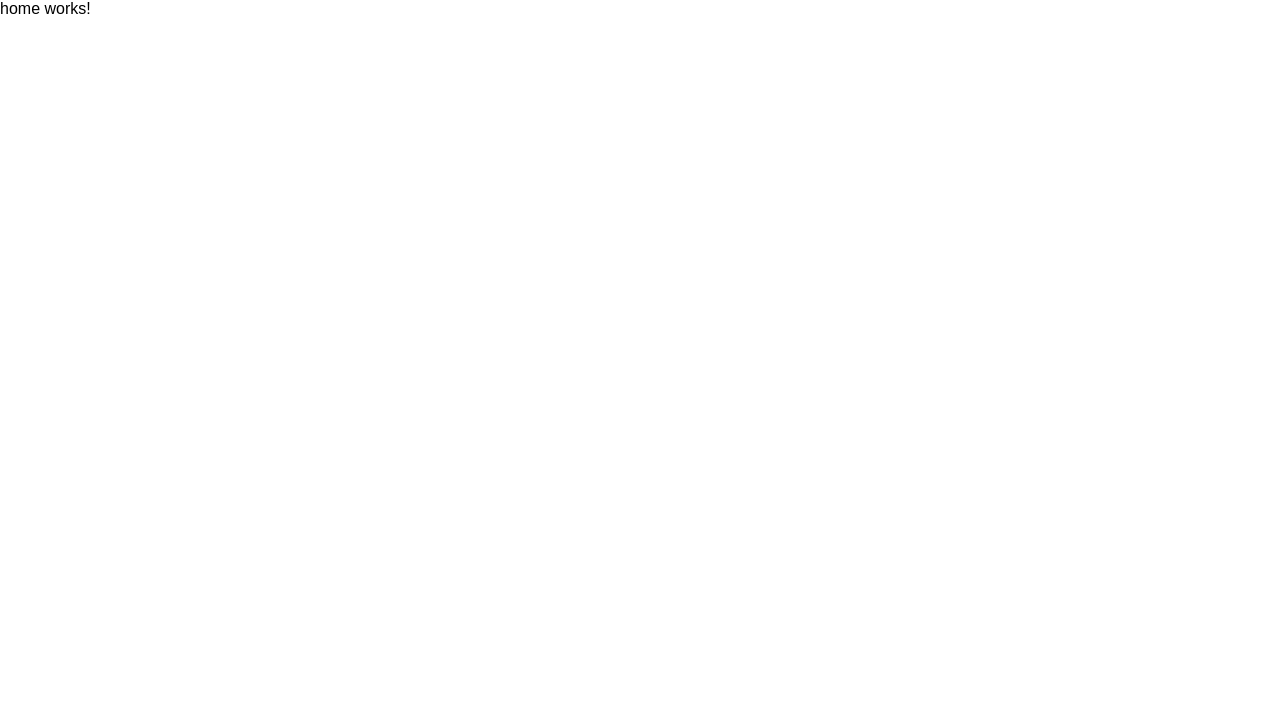
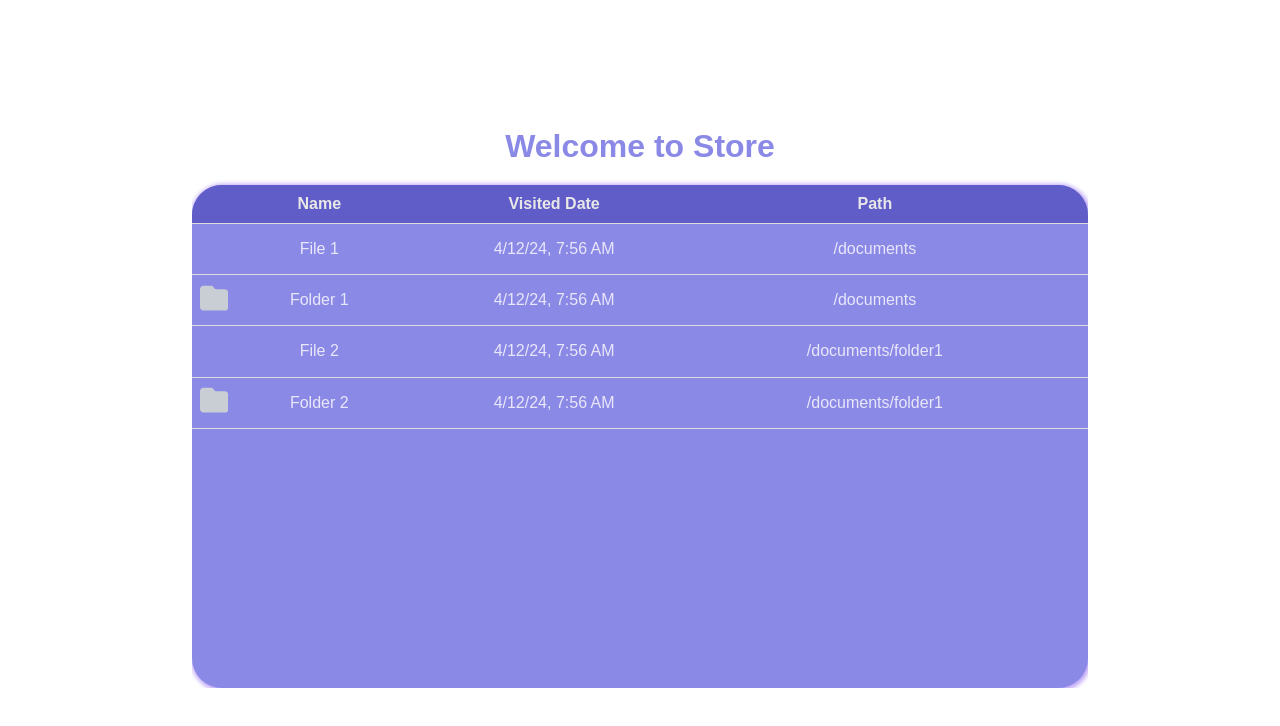
Before and after one commit to Rhythm-KC/Storage, an Angular app in the folder storage/: page /home in a window 1280 px wide. Shown: the top 726 px of the page. Built offline with nearby package versions, Linux system fonts and the light colour scheme.

Commit message:
can display files in the homw page now

```diff
--- a/storage/src/app/descriptor.ts
+++ b/storage/src/app/descriptor.ts
@@ -1,10 +1,16 @@
-export interface FileDescriptor {
+export enum DescriptorType
+{
+    File,
+    Folder
+}
+export interface FileDescriptor{
     name: String,
     root_path: String,
     visited: Date,
+    type: DescriptorType
 }
 
 export interface FileTree{
-    folder_name: string
-    files: [FileDescriptor]
+    root: string,
+    descriptors:FileDescriptor[]
 }
--- a/storage/src/app/home/home.component.css
+++ b/storage/src/app/home/home.component.css
@@ -0,0 +1,86 @@
+.display {
+    display: flex;
+    flex-direction: column;
+    /* Stack children vertically */
+    justify-content: center;
+    /* Center vertically */
+    align-items: center;
+    /* Center horizontally */
+    height: 70vh;
+    /* 70% of viewport height */
+    width: 70%;
+    /* 70% of viewport width */
+    margin: 10% auto;
+    /* Center horizontally */
+    overflow: hidden;
+}
+
+.heading {
+    align-self: center;
+    margin-bottom: 20px;
+    /* Add space below the heading */
+}
+
+h1 {
+    color: var(--secondary-color);
+    font-size: xx-large;
+}
+
+.table-container {
+    width: 100%;
+    border-radius: 30px;
+    background-color: var(--secondary-color);
+    /* Background color */
+    box-shadow: 1px 1px 4px 2px rgba(75, 8, 229, 0.366);
+    /* Optional shadow effect */
+    height: 100%;
+}
+
+
+table {
+    width: 100%;
+    border-collapse: collapse;
+    border-radius: 30px 30px 0px 0px;
+    overflow: hidden;
+    cursor: default;
+}
+
+thead
+{
+    background-color: var(--primary-color);
+    border-bottom: 1px solid #ddd;
+}
+th {
+    color: var(--shadow-color);
+    padding: 10px;
+    font-weight: bold;
+}
+
+tbody {
+    border-radius: 30px;
+    overflow: scroll;
+}
+
+
+td {
+    padding: 8px;
+    border-bottom: 1px solid #ddd;
+    text-align: center;
+    background-color: var(--secondary-color);
+    color: var(--accent-color);
+}
+
+tr:hover td{
+    background-color: var(--hover-color) !important;
+}
+
+.trash {
+    text-align: right;
+    padding-right: 10px;
+    cursor: pointer;
+    opacity: 0;
+}
+
+tr:hover .trash {
+    opacity: 1;
+}
--- a/storage/src/app/home/home.component.html
+++ b/storage/src/app/home/home.component.html
@@ -1 +1,43 @@
-<p>home works!</p>
+<div class="display">
+    <div class="heading">
+        <h1>Welcome to Store</h1>
+    </div>
+    <div>
+
+    </div>
+    <div class="table-container">
+        <table *ngIf="folderlist">
+            <thead>
+                <tr class="heading-row">
+                    <th></th>
+                    <th>Name</th>
+                    <th>Visited Date</th>
+                    <th>Path</th>
+                    <th></th>
+                </tr>
+            </thead>
+            <tbody>
+                <ng-container *ngFor="let descriptor of folderlist.descriptors">
+                    <tr>
+                        <td>
+                            <svg *ngIf="descriptor.type === 1" xmlns="http://www.w3.org/2000/svg" viewBox="0 0 512 512">
+                                <path fill="#c9cdd4"
+                                    d="M64 480H448c35.3 0 64-28.7 64-64V160c0-35.3-28.7-64-64-64H288c-10.1 0-19.6-4.7-25.6-12.8L243.2 57.6C231.1 41.5 212.1 32 192 32H64C28.7 32 0 60.7 0 96V416c0 35.3 28.7 64 64 64z" />
+                            </svg>
+                        </td>
+                        <td>{{ descriptor.name }}</td>
+                        <td>{{ descriptor.visited | date: 'short' }}</td>
+                        <td>{{ descriptor.root_path }}</td>
+                        <td class="trash">
+                            <svg xmlns="http://www.w3.org/2000/svg"
+                                viewBox="0 0 448 512">
+                                <path fill="#d6dce5"
+                                    d="M170.5 51.6L151.5 80h145l-19-28.4c-1.5-2.2-4-3.6-6.7-3.6H177.1c-2.7 0-5.2 1.3-6.7 3.6zm147-26.6L354.2 80H368h48 8c13.3 0 24 10.7 24 24s-10.7 24-24 24h-8V432c0 44.2-35.8 80-80 80H112c-44.2 0-80-35.8-80-80V128H24c-13.3 0-24-10.7-24-24S10.7 80 24 80h8H80 93.8l36.7-55.1C140.9 9.4 158.4 0 177.1 0h93.7c18.7 0 36.2 9.4 46.6 24.9zM80 128V432c0 17.7 14.3 32 32 32H336c17.7 0 32-14.3 32-32V128H80zm80 64V400c0 8.8-7.2 16-16 16s-16-7.2-16-16V192c0-8.8 7.2-16 16-16s16 7.2 16 16zm80 0V400c0 8.8-7.2 16-16 16s-16-7.2-16-16V192c0-8.8 7.2-16 16-16s16 7.2 16 16zm80 0V400c0 8.8-7.2 16-16 16s-16-7.2-16-16V192c0-8.8 7.2-16 16-16s16 7.2 16 16z" />
+                            </svg>
+                        </td>
+                    </tr>
+                </ng-container>
+            </tbody>
+        </table>
+    </div>
+</div>
--- a/storage/src/app/home/home.component.ts
+++ b/storage/src/app/home/home.component.ts
@@ -1,4 +1,6 @@
 import { Component, OnInit } from '@angular/core';
+import { FileService } from '../services/file/file.service';
+import { FileTree, DescriptorType} from '../descriptor';
 
 @Component({
   selector: 'app-home',
@@ -6,10 +8,14 @@ import { Component, OnInit } from '@angular/core';
   styleUrl: './home.component.css'
 })
 export class HomeComponent implements OnInit{
-  folderlist = null
+  folderlist: FileTree | null = null;
+  DescriptorType = DescriptorType
+  constructor(private fileService: FileService){
 
+  };
   ngOnInit(): void {
-
+     this.folderlist = this.fileService.get_root();
+     console.log("nginit")
   }
 
 }
--- a/storage/src/app/services/file/file.service.ts
+++ b/storage/src/app/services/file/file.service.ts
@@ -1,9 +1,47 @@
 import { Injectable } from '@angular/core';
+import { Observable } from 'rxjs';
+import { FileDescriptor, FileTree, DescriptorType } from '../../descriptor';
 
 @Injectable({
   providedIn: 'root'
 })
 export class FileService {
+  descriptors: FileDescriptor[] = [
+    {
+      name: 'File 1',
+      root_path: '/documents',
+      visited: new Date(),
+      type: DescriptorType.File
+    },
+    {
+      name: 'Folder 1',
+      root_path: '/documents',
+      visited: new Date(),
+      type: DescriptorType.Folder
+    },
+    {
+      name: 'File 2',
+      root_path: '/documents/folder1',
+      visited: new Date(),
+      type: DescriptorType.File
+    },
+    {
+      name: 'Folder 2',
+      root_path: '/documents/folder1',
+      visited: new Date(),
+      type: DescriptorType.Folder
+    }
+  ];
+
+  fileTree = {
+    root: '/documents',
+    descriptors: this.descriptors
+  };
+
 
   constructor() { }
+  get_root(): FileTree
+  {
+    return this.fileTree;
+  }
 }
--- a/storage/src/styles.css
+++ b/storage/src/styles.css
@@ -14,6 +14,7 @@ body {
     --secondary-color: #8B89E6;
     --accent-color: #e8e7fa;
     --shadow-color: #E8E8E8;
+    --hover-color: #7472e3;
 }
 
 button.primary {
```
